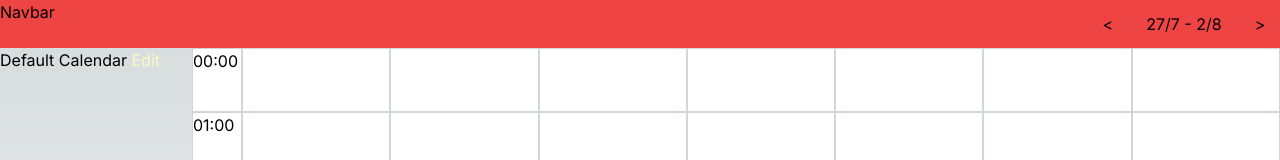
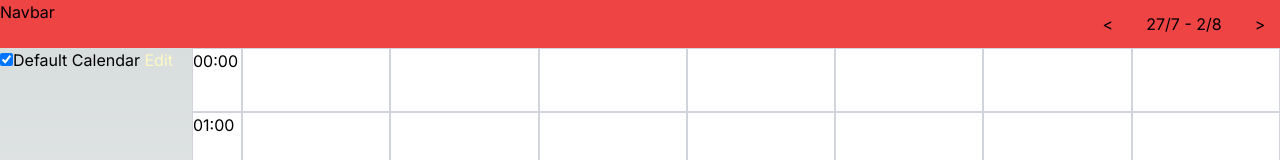
Before and after one commit to lucasduartesobreira/CalendarForge, a Next.js app: page / in a window 1280 px wide. Shown: the top 160 px of the page. Built offline with nearby package versions, Linux system fonts and the light colour scheme.

Commit message:
feat(calendars): show events only from the selected calendars

```diff
--- a/app/components/calendar/calendarWeek.tsx
+++ b/app/components/calendar/calendarWeek.tsx
@@ -4,6 +4,7 @@ import { CalendarEvent } from "@/services/events/events";
 import { None, Option, Some } from "@/utils/option";
 import { ReactNode, useContext, useEffect, useState } from "react";
 import UpdateEventForm from "../events/updateEvent/updateEvent";
+import { Actions } from "@/hooks/mapHook";
 
 const range24 = Array.from(new Array(24));
 
@@ -143,9 +144,16 @@ const HoursBackground = () => {
 const CalendarWeek = ({
   style,
   startDate,
+  viewableCalendarsState,
 }: {
   style: string;
   startDate: Date;
+  viewableCalendarsState: Option<
+    [
+      Omit<Map<string, boolean>, "set" | "clear" | "delete">,
+      Actions<string, boolean>,
+    ]
+  >;
 }) => {
   const storageContext = useContext(StorageContext);
 
@@ -154,7 +162,7 @@ const CalendarWeek = ({
     None(),
   );
   useEffect(() => {
-    if (storageContext.isSome()) {
+    if (storageContext.isSome() && viewableCalendarsState.isSome()) {
       const { eventsStorage } = storageContext.unwrap();
       const lastDayOfTheWeek = new Date(
         startDate.getTime() + 6 * 24 * 60 * 60 * 1000,
@@ -163,6 +171,8 @@ const CalendarWeek = ({
       setEvents(
         eventsStorage.filter(
           (event) =>
+            (viewableCalendarsState.unwrap()[0].get(event.calendar_id) ??
+              true) &&
             event.startDate >= startDate.getTime() &&
             event.endDate >= startDate.getTime() &&
             event.startDate <= lastDayOfTheWeek.getTime() &&
@@ -171,7 +181,7 @@ const CalendarWeek = ({
       );
     }
     // eslint-disable-next-line react-hooks/exhaustive-deps
-  }, [storageContext, startDate]);
+  }, [storageContext, startDate, viewableCalendarsState]);
 
   const initial: CalendarEvent[][] = [[], [], [], [], [], [], []];
 
--- a/app/components/sideBar/SideBar.tsx
+++ b/app/components/sideBar/SideBar.tsx
@@ -14,6 +14,7 @@ import {
   Timezones,
 } from "@/services/calendar/calendar";
 import UpdateCalendarForm from "../calendar/updateCalendar/updateCalendar";
+import { Actions } from "@/hooks/mapHook";
 
 const initialCalendar: CreateCalendar = { name: "", timezone: 0 };
 
@@ -107,8 +108,19 @@ const CreateCalendarForm = ({
 };
 
 const SideBar = (
-  args: DetailedHTMLProps<React.HTMLAttributes<HTMLDivElement>, HTMLDivElement>,
+  args: DetailedHTMLProps<
+    React.HTMLAttributes<HTMLDivElement>,
+    HTMLDivElement
+  > & {
+    viewableCalendarsState: Option<
+      [
+        Omit<Map<string, boolean>, "set" | "clear" | "delete">,
+        Actions<string, boolean>,
+      ]
+    >;
+  },
 ) => {
+  const { viewableCalendarsState, ...arg } = args;
   const storageContext = useContext(StorageContext);
   const [open, setOpen] = useState(false);
   const [selectedCalendar, setSelectedCalendar] = useState<Option<Calendar>>(
@@ -118,18 +130,35 @@ const SideBar = (
 
   return (
     <div
-      {...args}
+      {...arg}
       className={`${args.className} grid grid-rows-[auto_48px] grid-cols-[auto]`}
     >
       <div className="overflow-auto row-start-1">
-        {storageContext.isSome() && (
+        {storageContext.isSome() && viewableCalendarsState.isSome() && (
           <ul className="">
             {storageContext
               .unwrap()
               .calendarsStorage.getCalendars()
               .map((calendar, index) => {
+                const [viewableCalendars, setViewableCalendars] =
+                  viewableCalendarsState.unwrap();
+                if (!viewableCalendars.has(calendar.id))
+                  setViewableCalendars.set(calendar.id, true);
+
+                const defaultChecked =
+                  viewableCalendars.get(calendar.id) ?? true;
                 return (
                   <li key={index}>
+                    <input
+                      type="checkbox"
+                      onChange={(event) => {
+                        setViewableCalendars.set(
+                          calendar.id,
+                          event.target.checked,
+                        );
+                      }}
+                      defaultChecked={defaultChecked}
+                    ></input>
                     {calendar.name}{" "}
                     <button
                       className="text-yellow-100"
--- a/app/page.tsx
+++ b/app/page.tsx
@@ -1,14 +1,16 @@
 "use client";
-import { useCallback, useEffect, useState } from "react";
+import { useEffect, useState } from "react";
 import CalendarWeek from "./components/calendar/calendarWeek";
 import CreateEventButton from "./components/createEvent/createEvent";
 import SideBar from "./components/sideBar/SideBar";
 import { StorageContext, useDataStorage } from "@/hooks/dataHook";
+import { useMap } from "@/hooks/mapHook";
 
 const Home = () => {
   const data = useDataStorage();
 
   const [startDate, setStartDate] = useState(new Date());
+  const viewableCalendarsState = useMap<string, boolean>("viewableCalendars");
 
   useEffect(() => {
     const dateToday = new Date(Date.now());
@@ -51,11 +53,15 @@ const Home = () => {
           </div>
         </div>
         <div className="flex overflow-hidden">
-          <SideBar className="w-[15%]" />
+          <SideBar
+            className="w-[15%]"
+            viewableCalendarsState={viewableCalendarsState}
+          />
           <div className="w-[85%] max-h-[100%]">
             <CalendarWeek
               style={"h-[100%] max-h-[100%]"}
               startDate={startDate}
+              viewableCalendarsState={viewableCalendarsState}
             />
           </div>
         </div>
```
